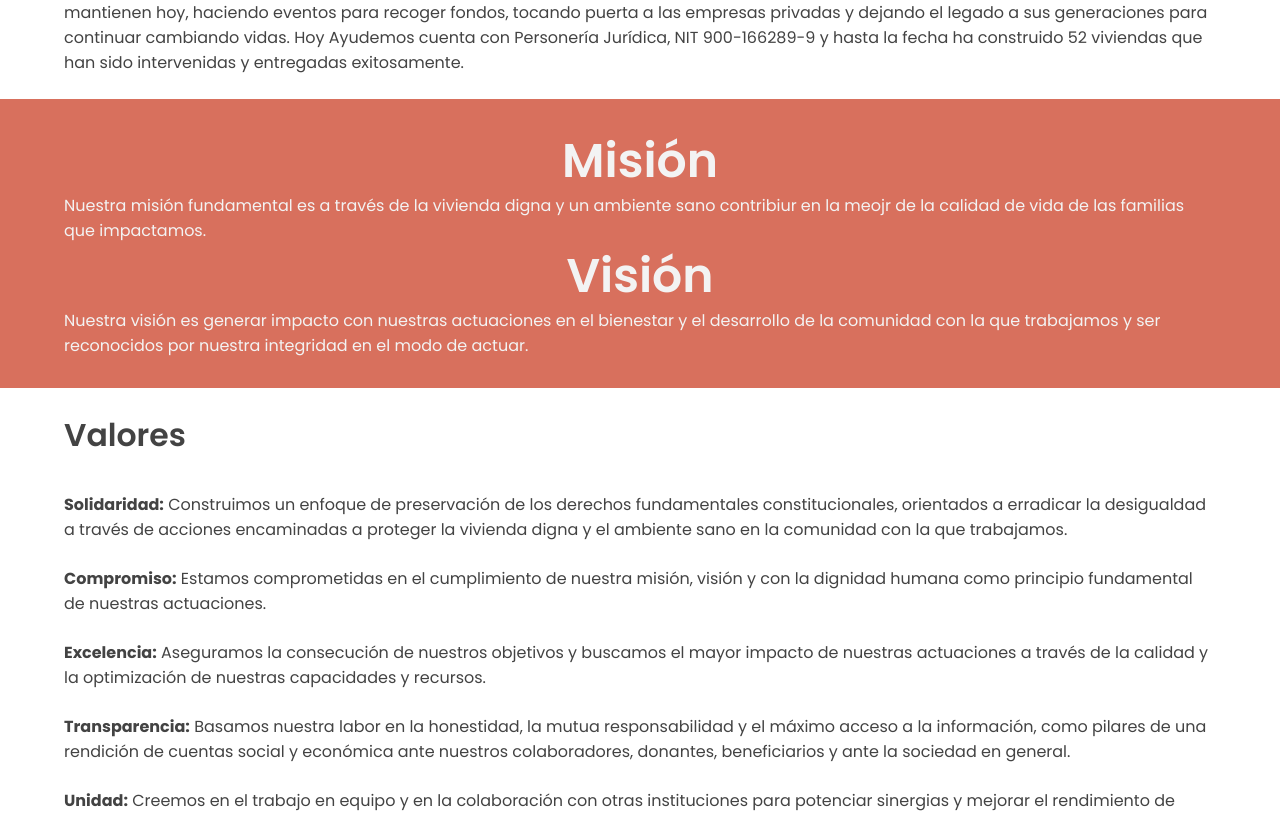
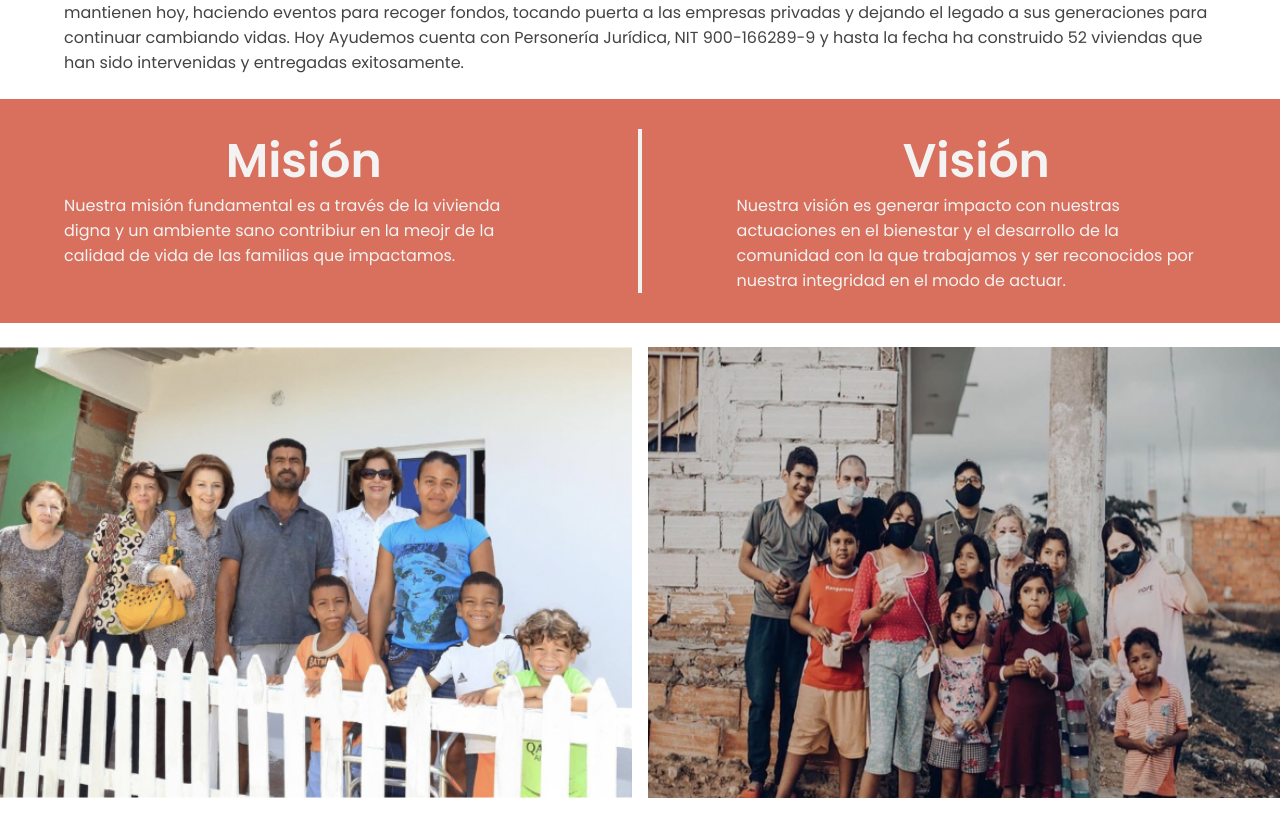
Before and after one commit to melendez-dev/help-us, a Next.js app: page /about-us in a window 1280 px wide. Shown: the part 948-1761 px from the top of the page. Built offline with nearby package versions, Linux system fonts and the light colour scheme.

Commit message:
feature: finish about-us page

```diff
--- a/src/components/common/AboutUs/AboutUs.js
+++ b/src/components/common/AboutUs/AboutUs.js
@@ -86,7 +86,7 @@ export default function AboutUs() {
       >
         <Container>
           <Grid container spacing="1">
-            <Grid item xs={12}>
+            <Grid item xs={12} md={5}>
               <Box
                 style={{
                   textAlign: "center",
@@ -104,8 +104,18 @@ export default function AboutUs() {
                 </Typography>
               </Box>
             </Grid>
+            <Grid item xs={2}>
+              <Box
+                style={{
+                  width: "4px",
+                  height: "100%",
+                  background: "#f3f3f3",
+                  margin: "auto",
+                }}
+              ></Box>
+            </Grid>
 
-            <Grid item xs={12}>
+            <Grid item xs={12} md={5}>
               <Box
                 style={{
                   textAlign: "center",
@@ -126,6 +136,26 @@ export default function AboutUs() {
             </Grid>
           </Grid>
         </Container>
+      </Box>
+      <Box my={3}>
+        <Grid container spacing={2}>
+          <Grid item xs={12} md={6}>
+            <Image
+              src="/images/gird-6-1-us.png"
+              width={582}
+              height={415}
+              layout="responsive"
+            />
+          </Grid>
+          <Grid item xs={12} md={6}>
+            <Image
+              src="/images/grid-6-2-us.png"
+              width={582}
+              height={415}
+              layout="responsive"
+            />
+          </Grid>
+        </Grid>
       </Box>
 
       <Container>
```
